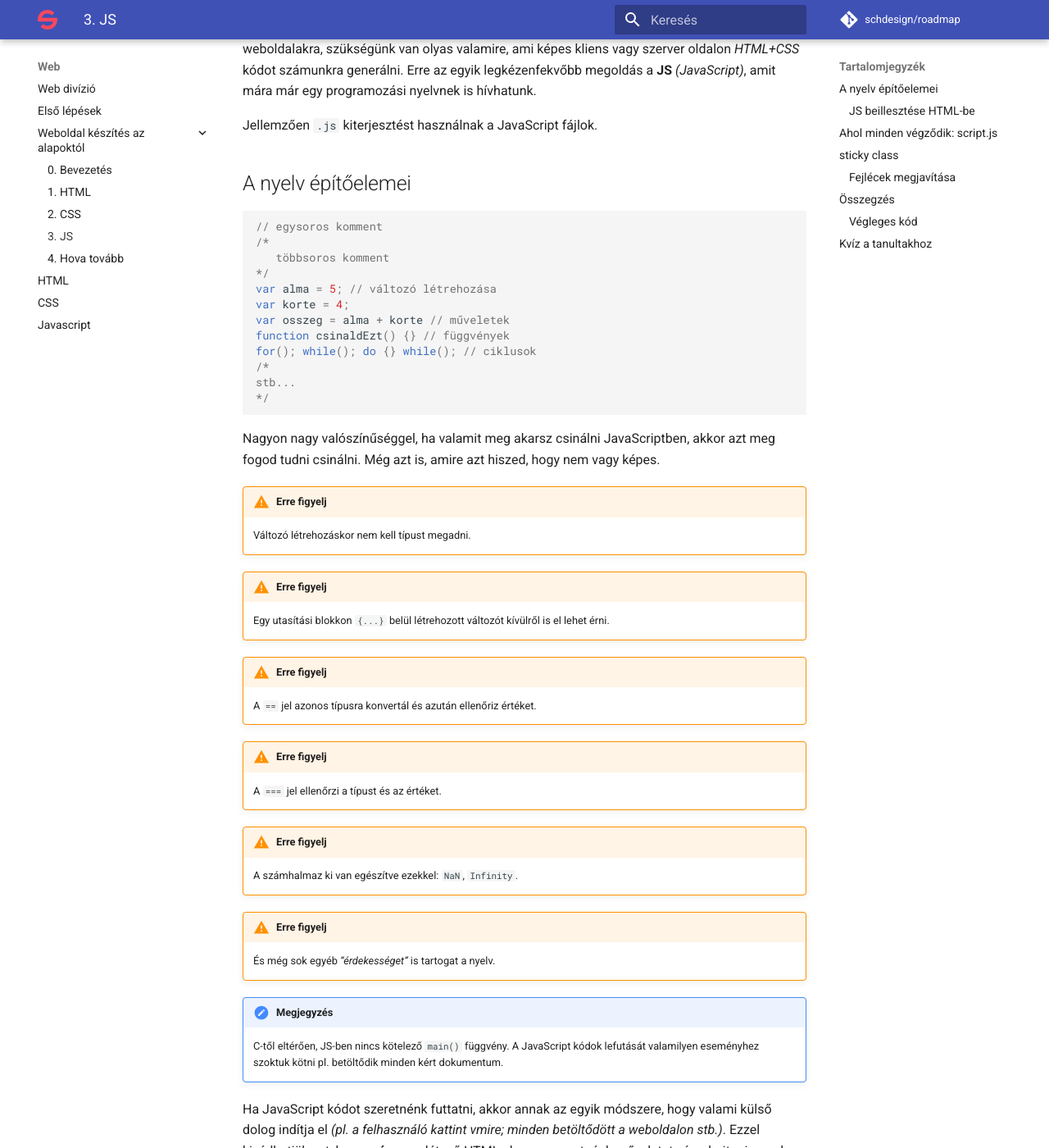
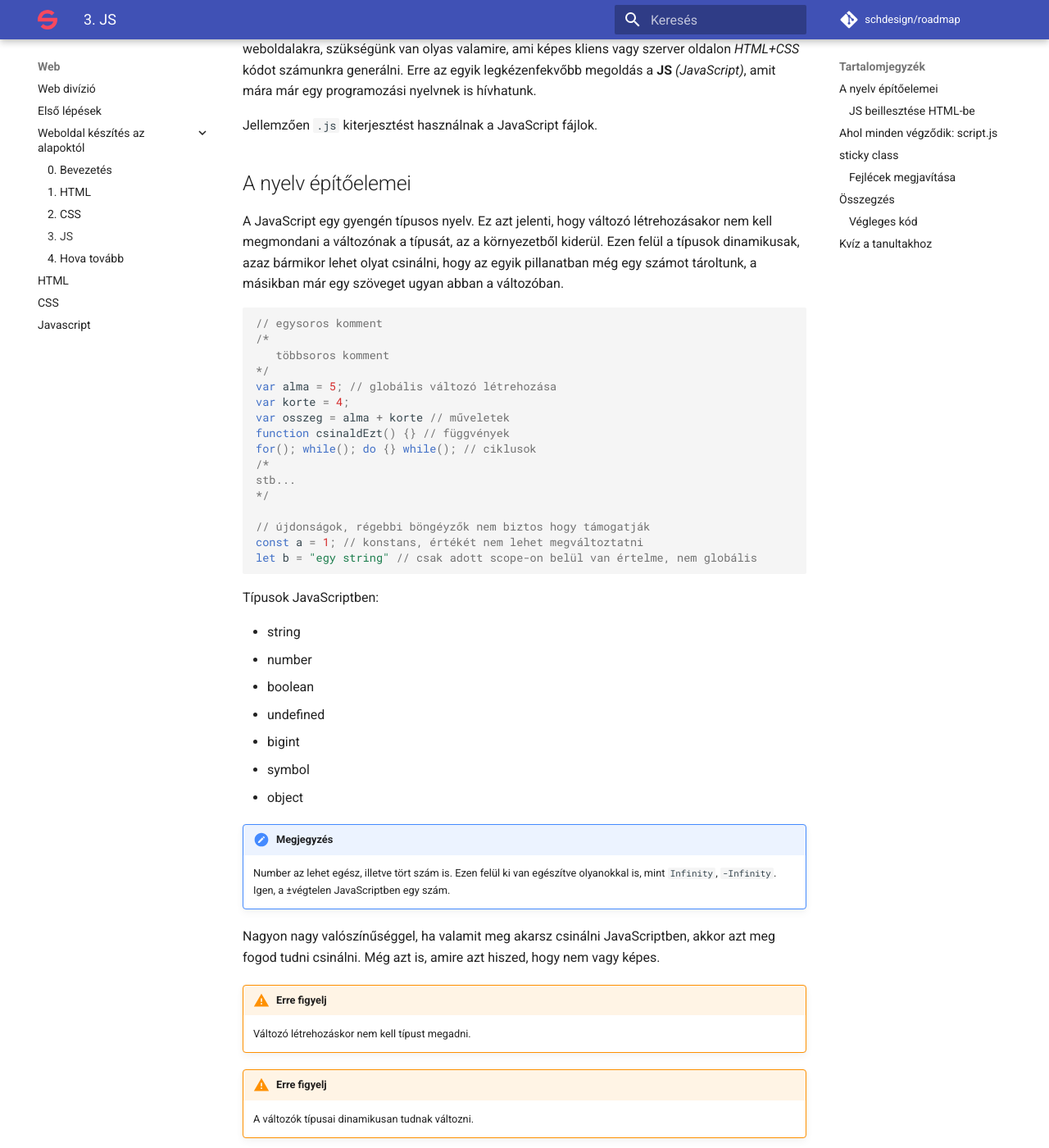
Before and after one commit to simonyiszk/schdesign-roadmap, an MkDocs documentation site: the page built from docs/web/tutorials/step-by-step/sbs_03_js.md, in a window 1280 px wide and 1400 px high, scrolled down 206 px. Shown: the whole window at 82% size. Built offline with MkDocs 1.6.1 and Material for MkDocs 9.7.7, drawn with Linux system fonts in a browser that asks for light colours; some of the changed text lies outside the part shown.

Commit message:
typos fixed, made changes in wording

````diff
--- a/docs/web/tutorials/step-by-step/sbs_03_js.md
+++ b/docs/web/tutorials/step-by-step/sbs_03_js.md
@@ -6,12 +6,14 @@ Jellemzően `.js` kiterjesztést használnak a JavaScript fájlok.
 
 ## A nyelv építőelemei
 
+A JavaScript egy gyengén típusos nyelv. Ez azt jelenti, hogy változó létrehozásakor nem kell megmondani a változónak a típusát, az a környezetből kiderül. Ezen felül a típusok dinamikusak, azaz bármikor lehet olyat csinálni, hogy az egyik pillanatban még egy számot tároltunk, a másikban már egy szöveget ugyan abban a változóban.
+
 ``` js
 // egysoros komment
 /*
    többsoros komment
 */
-var alma = 5; // változó létrehozása
+var alma = 5; // globális változó létrehozása
 var korte = 4;
 var osszeg = alma + korte // műveletek
 function csinaldEzt() {} // függvények
@@ -19,20 +21,42 @@ for(); while(); do {} while(); // ciklusok
 /*
 stb...
 */
+
+// újdonságok, régebbi böngéyzők nem biztos hogy támogatják
+const a = 1; // konstans, értékét nem lehet megváltoztatni
+let b = "egy string" // csak adott scope-on belül van értelme, nem globális
 ```
+
+Típusok JavaScriptben:
+
+- string
+- number
+- boolean
+- undefined
+- bigint
+- symbol
+- object
+
+!!! note "Megjegyzés"
+    Number az lehet egész, illetve tört szám is. Ezen felül ki van egészítve olyanokkal is, mint `Infinity`, `-Infinity`. Igen, a ±végtelen JavaScriptben egy szám.
 
 Nagyon nagy valószínűséggel, ha valamit meg akarsz csinálni JavaScriptben, akkor azt meg fogod tudni csinálni. Még azt is, amire azt hiszed, hogy nem vagy képes.
 
 !!! warning "Erre figyelj"
     Változó létrehozáskor nem kell típust megadni.
+
 !!! warning "Erre figyelj"
-    Egy utasítási blokkon `{...}` belül létrehozott változót kívülről is el lehet érni.
+    A változók típusai dinamikusan tudnak változni.
+
+!!! warning "Erre figyelj"
+    `var`-ral létrehozott változó scope-on `{...}` kívül is látható, `const` és `let` csak scope-on belül.
+
 !!! warning "Erre figyelj"
     A `==` jel azonos típusra konvertál és azután ellenőriz értéket.
+
 !!! warning "Erre figyelj"
     A `===` jel ellenőrzi a típust és az értéket.
-!!! warning "Erre figyelj"
-    A számhalmaz ki van egészítve ezekkel: `NaN`, `Infinity`.
+
 !!! warning "Erre figyelj"
     És még sok egyéb *"érdekességet"* is tartogat a nyelv.
 
@@ -43,9 +67,12 @@ Ha JavaScript kódot szeretnénk futtatni, akkor annak az egyik módszere, hogy
 
 ### JS beillesztése HTML-be
 
-CSS-sel ellentétben JS fájlokat a `<script src="..."></script>` HTML elemmel tudunk hozzáadni a kódunkhoz. Ezt bárhol megtehetjük, de szélszerű közvetlen a `</body>` előtt megtenni.
+CSS-sel ellentétben JS fájlokat a `<script src="..."></script>` HTML elemmel tudunk hozzáadni a kódunkhoz. Ezt bárhol megtehetjük, de általában közvetlen a `</body>` előtt szokás megtenni.
 
 Ezt azért célszerű így csinálni, mert ekkor *(jelen projektben)* már minden HTML elem betöltődött, nem fogunk tudni olyan elemen műveletet végrehajtani, ami még nem létezik.
+
+!!! note "Megjegyzés"
+    Ha `<head>`-ben `<script src="..." defer></script>`-ként adjuk meg a fájlt, akkor azzal garantáljuk, hogy a HTML dokumentom teljes betöltődése után fussanak le a benne leírtak. Előnye, hogy előbb kimegy a kérés az `src="..."`-ben megadott fájlért, ezzel javulhat a megjelenítés sebessége. Hátránya, hogy meg kell várni a HTML dokumentom betöltődését ahhoz, hogy érvényesüljenek a fájlban leírtak.
 
 !!! warning "Erre figyelj"
     Itt már szól a böngésző, ha valami baj van. Ezt a böngésző *Developer tools -> Console* részében tudjuk megtekinteni.
````
Also changed, not shown: other parts of docs/web/tutorials/step-by-step/sbs_03_js.md (+1 -1 lines).
